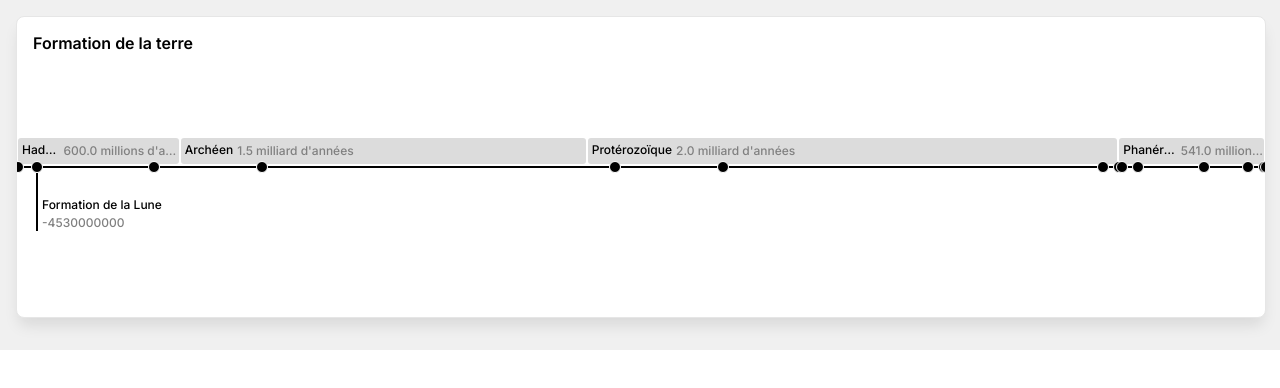
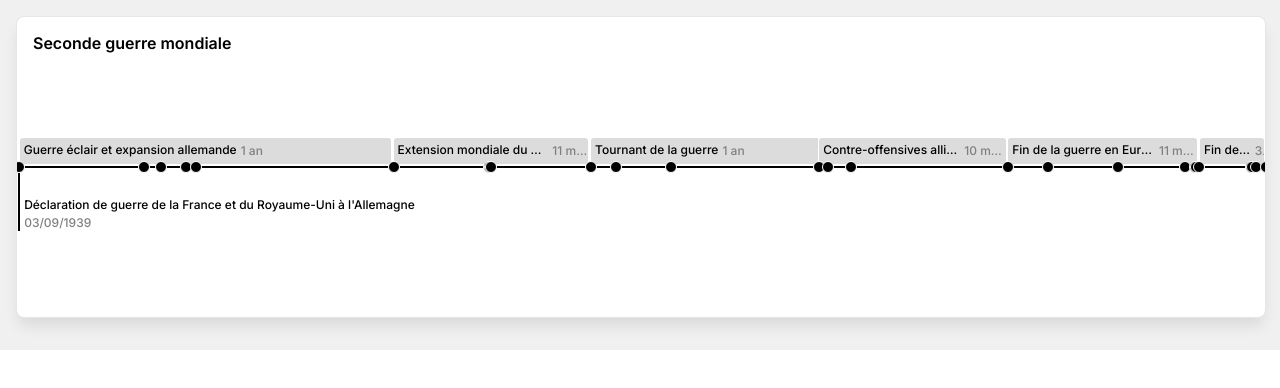
Before and after one commit to flobutbut/universTimeline, a Vue app: page / in a window 1280 px wide. Both pictures are taken after a click on the element 36 px from the left and 167 px from the top of the page. Shown: the top 388 px of the page. Built offline with nearby package versions, Linux system fonts and the light colour scheme.

Commit message:
Conversion des formats de date

```diff
--- a/src/components/timeline-event.vue
+++ b/src/components/timeline-event.vue
@@ -1,16 +1,16 @@
 <template>
   <div class="timeline-event" :style="{ left: `calc(${position} - 5px)` }" @mouseover="showTooltip" @mouseleave="hideTooltip" @click="toggleActive">
     <div class="circle"></div>
-    <Tooltip :visible="hover && !active" :title="title" :text="date"></Tooltip>
+    <Tooltip :visible="hover && !active" :title="title" :text="date" :formattedYear="formattedYear"></Tooltip>
     <div class="content" :class="{ active: active }">
       <p class="textMedium textBlack spacing_xs">{{ title }}</p>
-      <p class="textMedium textDimmed">{{ date }}</p>
+      <p class="textMedium textDimmed">{{ formattedYear }}</p>
     </div>
   </div>
 </template>
 
-
-<script>import Tooltip from './tooltip.vue';
+<script>
+import Tooltip from './tooltip.vue';
 
 export default {
   name: 'TimelineEvent',
@@ -28,7 +28,47 @@ export default {
       active: false
     };
   },
+  computed: {
+    formattedYear() {
+      return this.formatYear(this.date);
+    }
+  },
   methods: {
+    formatYear(year) {
+      console.log('Year type:', typeof year, 'Value:', year); // Debugging line
+
+      if (typeof year === 'string') {
+        // Attempt to convert string to number if possible
+        if (!isNaN(year)) {
+          year = Number(year);
+        } else {
+          // Check if the string is in the format yyyy-mm-dd
+          const datePattern = /^\d{4}-\d{2}-\d{2}$/;
+          if (datePattern.test(year)) {
+            const [yyyy, mm, dd] = year.split('-');
+            return `${dd}/${mm}/${yyyy}`;
+          } else {
+            return year; // If it's a string but not in the date format, return it as it is
+          }
+        }
+      }
+
+      if (typeof year === 'number') {
+        const absYear = Math.abs(year);
+        if (absYear >= 1e9) {
+          return `${(year / 1e9).toFixed(1)} milliards d'années`;
+        } else if (absYear >= 1e6) {
+          return `${(year / 1e6).toFixed(1)} millions d'années`;
+        } else if (absYear >= 1e3) {
+          return `${(year / 1e3).toFixed(1)} milliers d'années`;
+        } else {
+          return `${year} années`;
+        }
+      }
+
+      // If the input doesn't match any expected format, return it as it is
+      return year;
+    },
     showTooltip() {
       this.hover = true;
     },
--- a/src/components/tooltip.vue
+++ b/src/components/tooltip.vue
@@ -1,9 +1,11 @@
 <template>
   <div class="tooltip" ref="tooltip" v-show="visible" :class="[placementClass, { 'tooltip-visible': visible }]">
     <p class="textMedium textWhite spacing_xs">{{ title }}</p>
-    <p class="textMedium textDimmed">{{ text }}</p>
+    <p class="textMedium textDimmed">{{ formattedYear }}</p>
   </div>
 </template>
+
+
 
 <script>
 export default {
@@ -17,8 +19,8 @@ export default {
       type: String,
       required: true
     },
-    text: {
-      type: [String, Number],
+    formattedYear: {
+      type: [String],
       required: true
     },
     placement: {
--- a/src/data/_Exode.json
+++ b/src/data/_Exode.json
@@ -1,7 +1,7 @@
 {
   "mainTitle": "Exode",
   "startDate": "-1500-01-01",
-  "endDate": -1200,
+  "endDate": "-1200-01-01",
   "periods": [
     { "id": 1, "title": "Oppression des Hébreux en Égypte", "startDate": "-1500-01-01", "endDate": "-1450-01-01" },
     { "id": 2, "title": "Vie de Moïse en Égypte et en exil", "startDate": "-1450-01-01", "endDate": "-1400-01-01" },
--- a/src/data/data.json
+++ b/src/data/data.json
@@ -1,27 +1,43 @@
 {
-  "mainTitle": "Formation de la terre",
-  "startDate": -4600000000,
-  "endDate": 2024,
+  "mainTitle": "Seconde guerre mondiale",
+  "startDate": "1939-09-01",
+  "endDate": "1945-09-02",
   "periods": [
-    { "id": 1, "title": "Hadéen", "startDate": -4600000000, "endDate": -4000000000 },
-    { "id": 2, "title": "Archéen", "startDate": -4000000000, "endDate": -2500000000 },
-    { "id": 3, "title": "Protérozoïque", "startDate": -2500000000, "endDate": -541000000 },
-    { "id": 4, "title": "Phanérozoïque", "startDate": -541000000, "endDate": 2024 }
+    { "id": 1, "title": "Début de la guerre", "startDate": "1939-09-01", "endDate": "1939-09-03" },
+    { "id": 2, "title": "Guerre éclair et expansion allemande", "startDate": "1939-09-04", "endDate": "1941-06-21" },
+    { "id": 3, "title": "Extension mondiale du conflit", "startDate": "1941-06-22", "endDate": "1942-06-03" },
+    { "id": 4, "title": "Tournant de la guerre", "startDate": "1942-06-04", "endDate": "1943-11-11" },
+    { "id": 5, "title": "Contre-offensives alliées", "startDate": "1943-07-10", "endDate": "1944-06-05" },
+    { "id": 6, "title": "Fin de la guerre en Europe", "startDate": "1944-06-06", "endDate": "1945-05-08" },
+    { "id": 7, "title": "Fin de la guerre dans le Pacifique", "startDate": "1945-05-09", "endDate": "1945-09-02" }
   ],
   "events": [
-    { "id": 1, "title": "Formation de la Terre", "date": -4600000000 },
-    { "id": 2, "title": "Formation de la Lune", "date": -4530000000 },
-    { "id": 3, "title": "Premières traces de vie", "date": -4100000000 },
-    { "id": 4, "title": "Premiers stromatolites", "date": -3700000000 },
-    { "id": 5, "title": "Apparition de l'oxygène atmosphérique (Grande Oxydation)", "date": -2400000000 },
-    { "id": 6, "title": "Apparition des premiers eucaryotes", "date": -2000000000 },
-    { "id": 7, "title": "Apparition des premiers animaux (faune d'Édiacara)", "date": -600000000 },
-    { "id": 8, "title": "Explosion cambrienne", "date": -541000000 },
-    { "id": 9, "title": "Premiers poissons", "date": -530000000 },
-    { "id": 10, "title": "Colonisation des terres par les plantes", "date": -470000000 },
-    { "id": 11, "title": "Apparition des dinosaures", "date": -230000000 },
-    { "id": 12, "title": "Extinction des dinosaures", "date": -66000000 },
-    { "id": 13, "title": "Apparition des premiers hominidés", "date": -7000000 },
-    { "id": 14, "title": "Apparition de l'Homo sapiens", "date": -300000 }
+    { "id": 1, "title": "Invasion de la Pologne", "date": "1939-09-01" },
+    { "id": 2, "title": "Déclaration de guerre de la France et du Royaume-Uni à l'Allemagne", "date": "1939-09-03" },
+    { "id": 3, "title": "Invasion de la Norvège et du Danemark", "date": "1940-04-09" },
+    { "id": 4, "title": "Invasion de la Belgique, des Pays-Bas et de la France", "date": "1940-05-10" },
+    { "id": 5, "title": "Capitulation de la France", "date": "1940-06-22" },
+    { "id": 6, "title": "Bataille d'Angleterre", "date": "1940-07-10" },
+    { "id": 7, "title": "Opération Barbarossa", "date": "1941-06-22" },
+    { "id": 8, "title": "Attaque de Pearl Harbor", "date": "1941-12-07" },
+    { "id": 9, "title": "Déclaration de guerre des États-Unis au Japon", "date": "1941-12-08" },
+    { "id": 10, "title": "Déclaration de guerre de l'Allemagne et de l'Italie aux États-Unis", "date": "1941-12-11" },
+    { "id": 11, "title": "Bataille de Midway", "date": "1942-06-04" },
+    { "id": 12, "title": "Bataille de Stalingrad", "date": "1942-07-17" },
+    { "id": 13, "title": "Deuxième bataille d'El Alamein", "date": "1942-10-23" },
+    { "id": 14, "title": "Débarquement allié en Sicile", "date": "1943-07-10" },
+    { "id": 15, "title": "Débarquement allié en Italie continentale", "date": "1943-09-03" },
+    { "id": 16, "title": "Chute de Mussolini", "date": "1943-07-25" },
+    { "id": 17, "title": "Débarquement de Normandie (D-Day)", "date": "1944-06-06" },
+    { "id": 18, "title": "Débarquement de Provence", "date": "1944-08-15" },
+    { "id": 19, "title": "Bataille des Ardennes", "date": "1944-12-16" },
+    { "id": 20, "title": "Mort de Franklin D. Roosevelt", "date": "1945-04-12" },
+    { "id": 21, "title": "Suicide de Hitler", "date": "1945-04-30" },
+    { "id": 22, "title": "Prise de Berlin", "date": "1945-05-02" },
+    { "id": 23, "title": "Capitulation allemande", "date": "1945-05-08" },
+    { "id": 24, "title": "Bombardement atomique sur Hiroshima", "date": "1945-08-06" },
+    { "id": 25, "title": "Bombardement atomique sur Nagasaki", "date": "1945-08-09" },
+    { "id": 26, "title": "Capitulation japonaise annoncée", "date": "1945-08-15" },
+    { "id": 27, "title": "Capitulation formelle du Japon", "date": "1945-09-02" }
   ]
 }
```
Also changed, not shown: src/data/_Formation de la Voie lactée.json (added, +21 -0 lines), src/data/_Formation du Système Solaire.json (added, +26 -0 lines), 1 other file (tests, documents, lock files or other folders).
